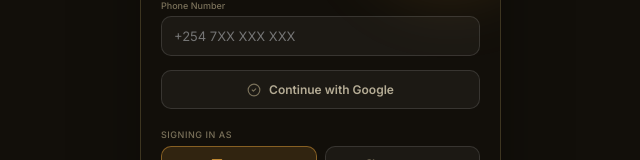
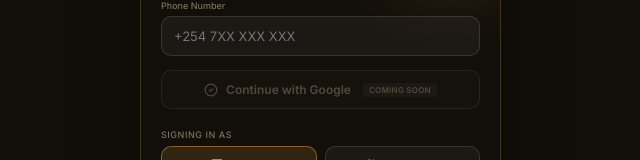
Before and after one commit to bred9702-svg/Duka-app-fin, a React (Vite) app: page /sign-in in a window 1280 px wide. Shown: the part 167-327 px from the top of the page, without its empty margins (320-960 px from the left). Built offline with nearby package versions, Linux system fonts and the light colour scheme; no server answers; the database is empty.

Commit message:
Enhance SignInScreen button appearance
Updated button styles and added a 'COMING SOON' label.

```diff
--- a/src/screens/onboarding/SignInScreen.jsx
+++ b/src/screens/onboarding/SignInScreen.jsx
@@ -59,15 +59,22 @@ export default function SignInScreen() {
           />
 
           <button
+            disabled
             style={{
               width: '100%', display: 'flex', alignItems: 'center', justifyContent: 'center', gap: 8,
               padding: '11px', borderRadius: 10, border: '1px solid var(--glass-border)',
-              background: 'var(--glass-fill-soft)', cursor: 'pointer', marginBottom: 20,
-              fontSize: 12, fontWeight: 600, color: 'var(--text-mid)',
+              background: 'var(--faint-fill)', cursor: 'default', marginBottom: 20,
+              fontSize: 12, fontWeight: 600, color: 'var(--text-low)', opacity: 0.6,
             }}
           >
             <Icon name="circleCheck" size={14} color="var(--text-low)" />
             Continue with Google
+            <span style={{
+              marginLeft: 4, fontSize: 8, fontWeight: 700, padding: '2px 6px',
+              background: 'var(--glass-fill-soft)', color: 'var(--text-low)', letterSpacing: '.03em',
+            }}>
+              COMING SOON
+            </span>
           </button>
 
           <p style={{ fontSize: 9, color: 'var(--text-low)', marginBottom: 6, fontWeight: 500, textTransform: 'uppercase', letterSpacing: '.06em' }}>
```
